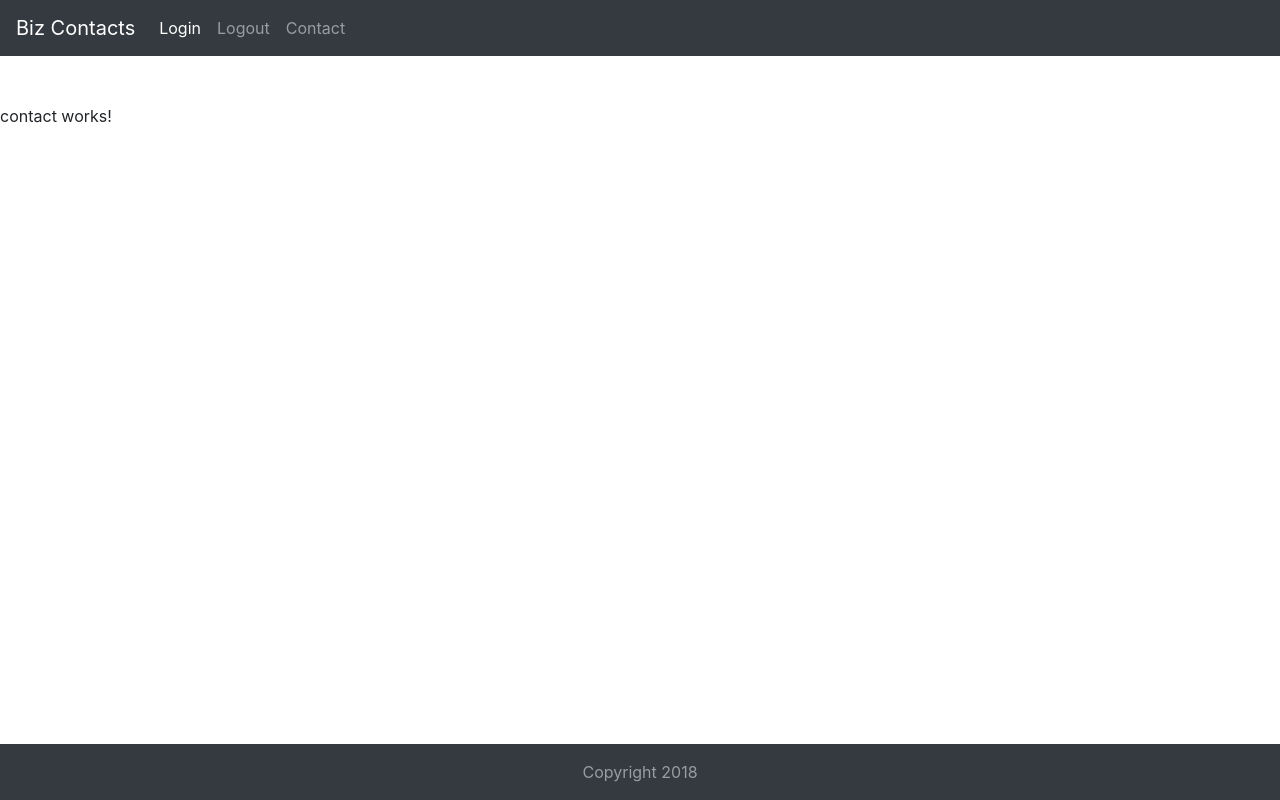
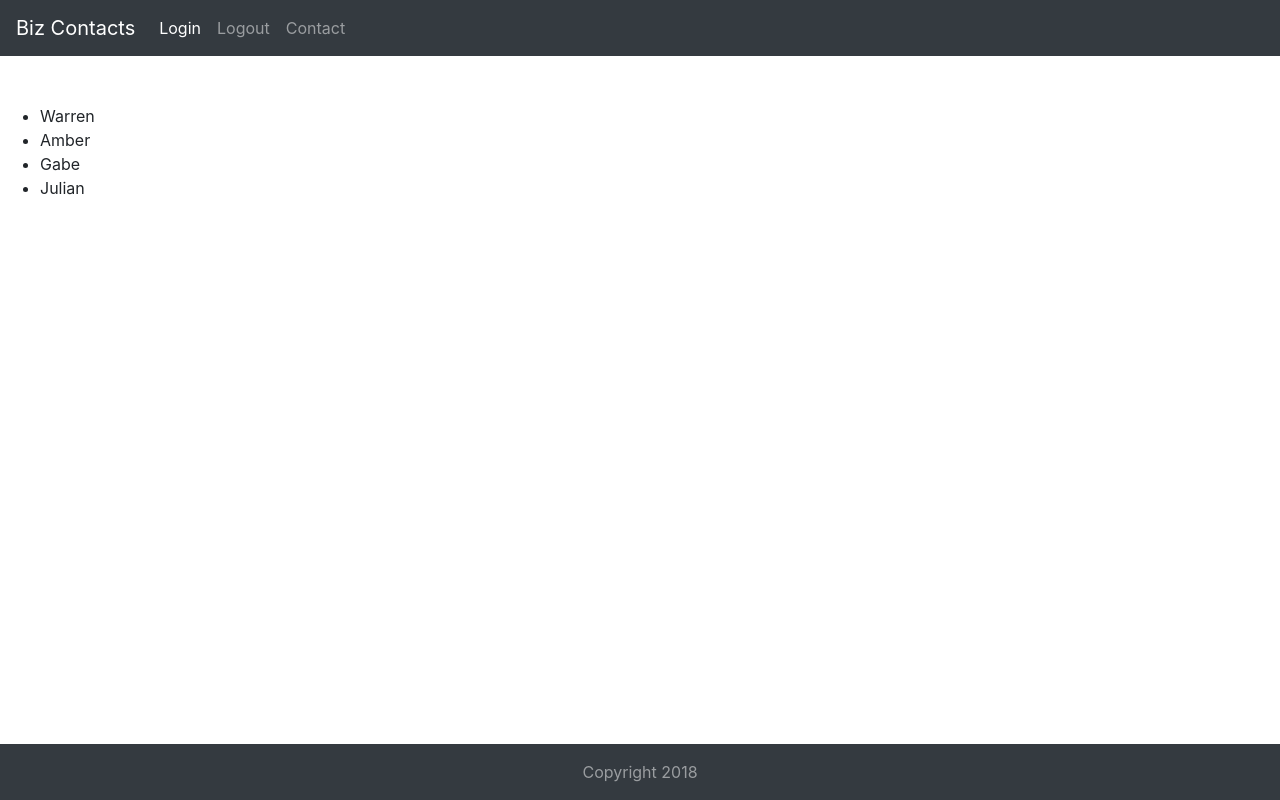
Before and after one commit to wtvamp/BizContactUI, an Angular app: page /contact in a window 1280 px wide. Built offline with nearby package versions, Linux system fonts and the light colour scheme; sample sign-in values are in the browser's storage.

Commit message:
Wiring up array of mocked contacts to component for rendering

```diff
--- a/src/app/private/contact/contact.component.html
+++ b/src/app/private/contact/contact.component.html
@@ -1,3 +1,5 @@
-<p>
-  contact works!
-</p>
+<ul>
+  <li *ngFor="let contact of contacts">
+    {{ contact.firstName }}
+  </li>
+</ul>
--- a/src/app/private/contact/contact.component.ts
+++ b/src/app/private/contact/contact.component.ts
@@ -10,12 +10,14 @@
 })
 export class ContactComponent implements OnInit {
 
+  public contacts = [];
   constructor(
     private _service:LoginService,
     private _service2:ContactService) { }
 
   ngOnInit() {
     this._service.checkCredentials();
+    this.contacts = this._service2.getContacts();
   }
 
   logout() {
```
